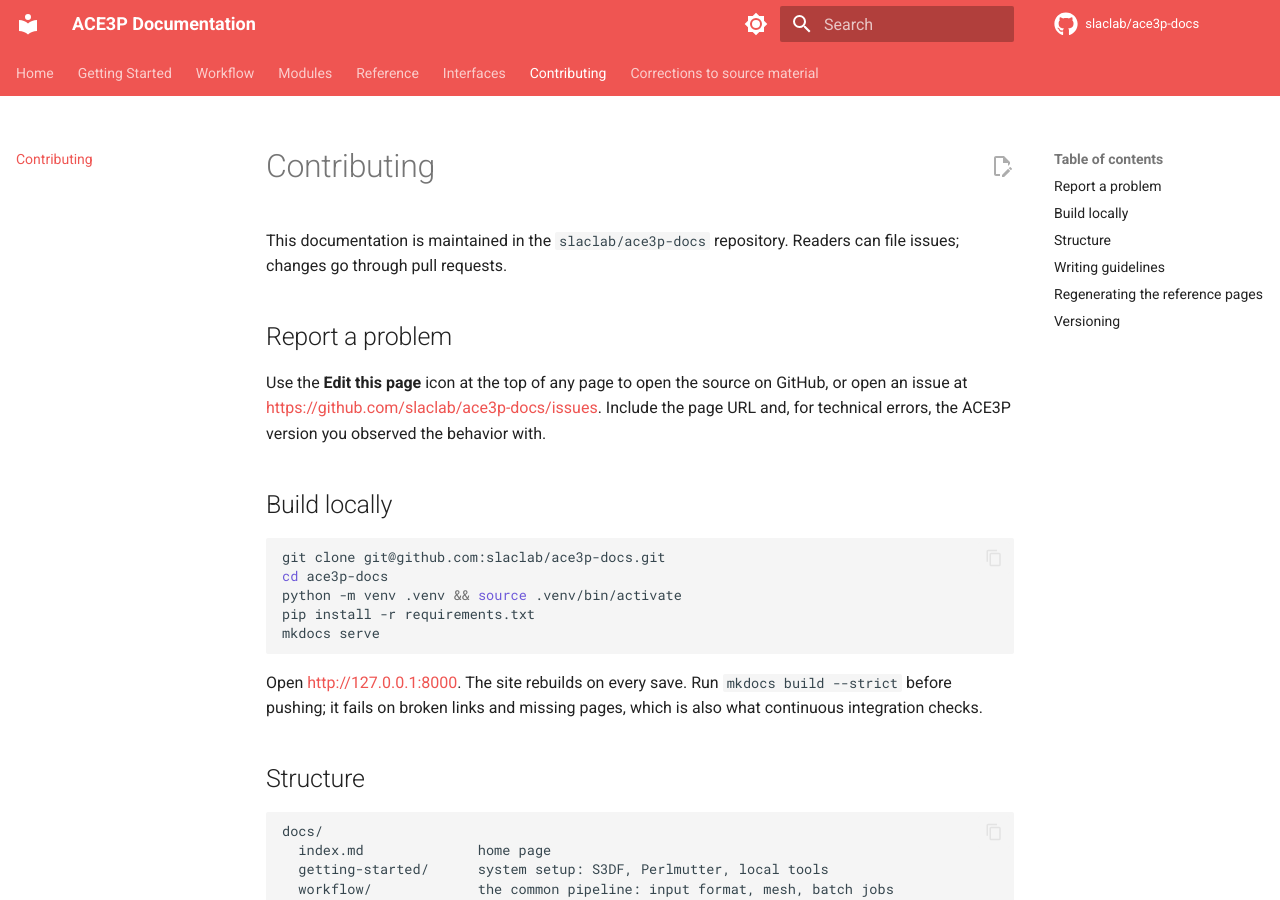
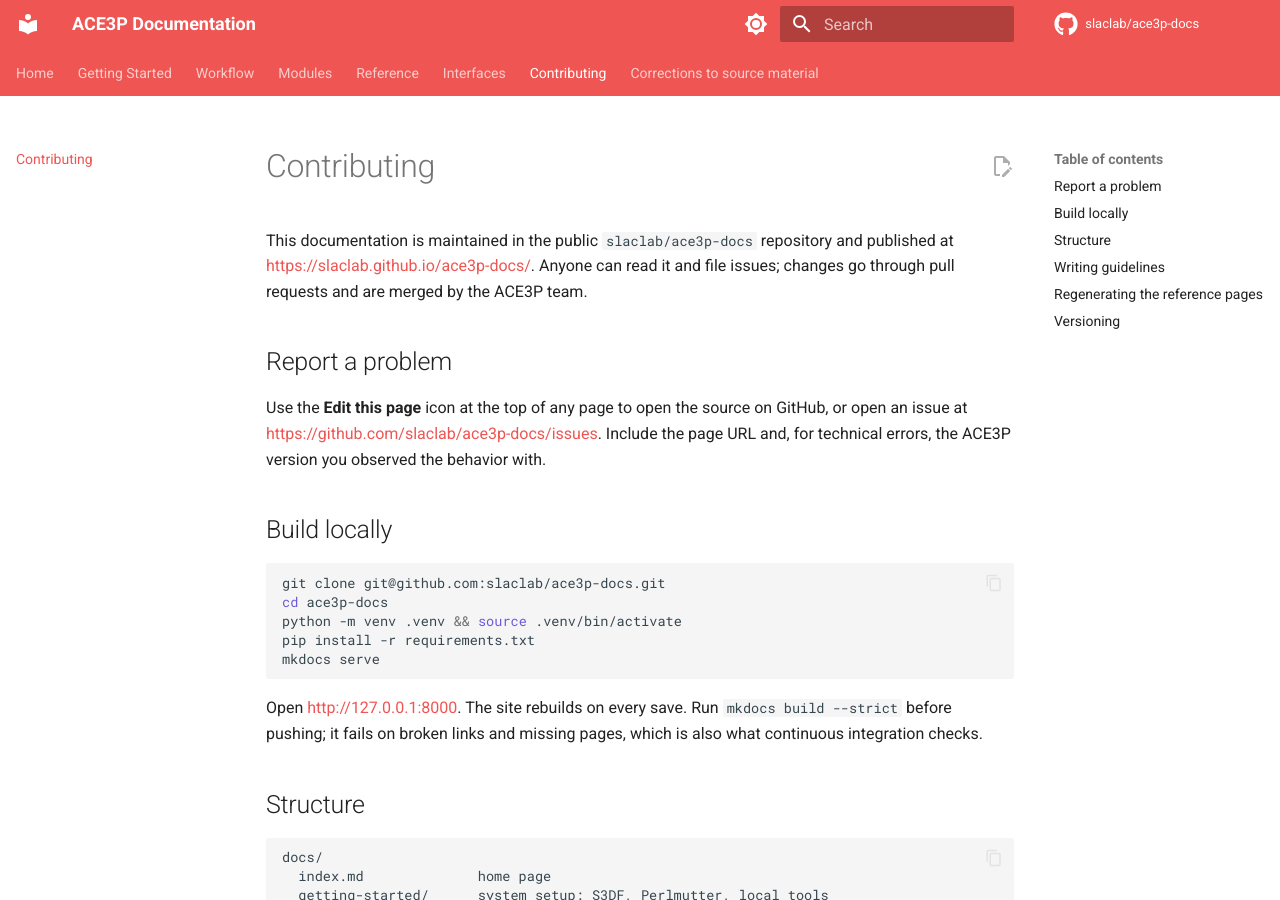
Before and after one commit to slaclab/ace3p-docs, an MkDocs documentation site: the page built from docs/contributing.md, in a window 1280 px wide and 900 px high. Built offline with MkDocs 1.6.1 and Material for MkDocs 9.7.7, drawn with Linux system fonts in a browser that asks for light colours; comment, search, counter and statistics services are not loaded; the version menu is left out.

Commit message:
Contributing: note the public site address
Generated with AI

Co-Authored-By: SLAC AI

```diff
--- a/docs/contributing.md
+++ b/docs/contributing.md
@@ -1,6 +1,6 @@
 # Contributing
 
-This documentation is maintained in the `slaclab/ace3p-docs` repository. Readers can file issues; changes go through pull requests.
+This documentation is maintained in the public `slaclab/ace3p-docs` repository and published at <https://slaclab.github.io/ace3p-docs/>. Anyone can read it and file issues; changes go through pull requests and are merged by the ACE3P team.
 
 ## Report a problem
 
```
